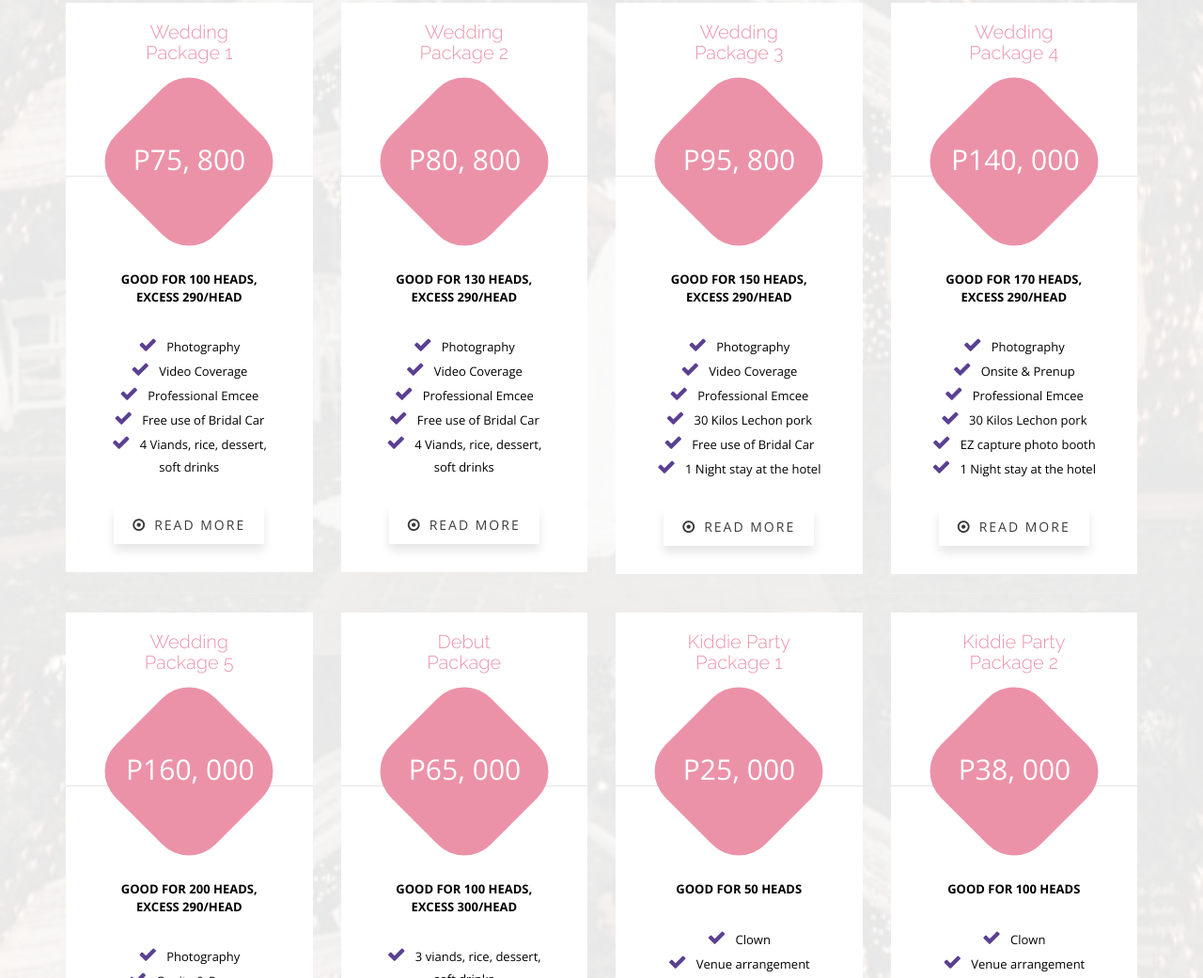
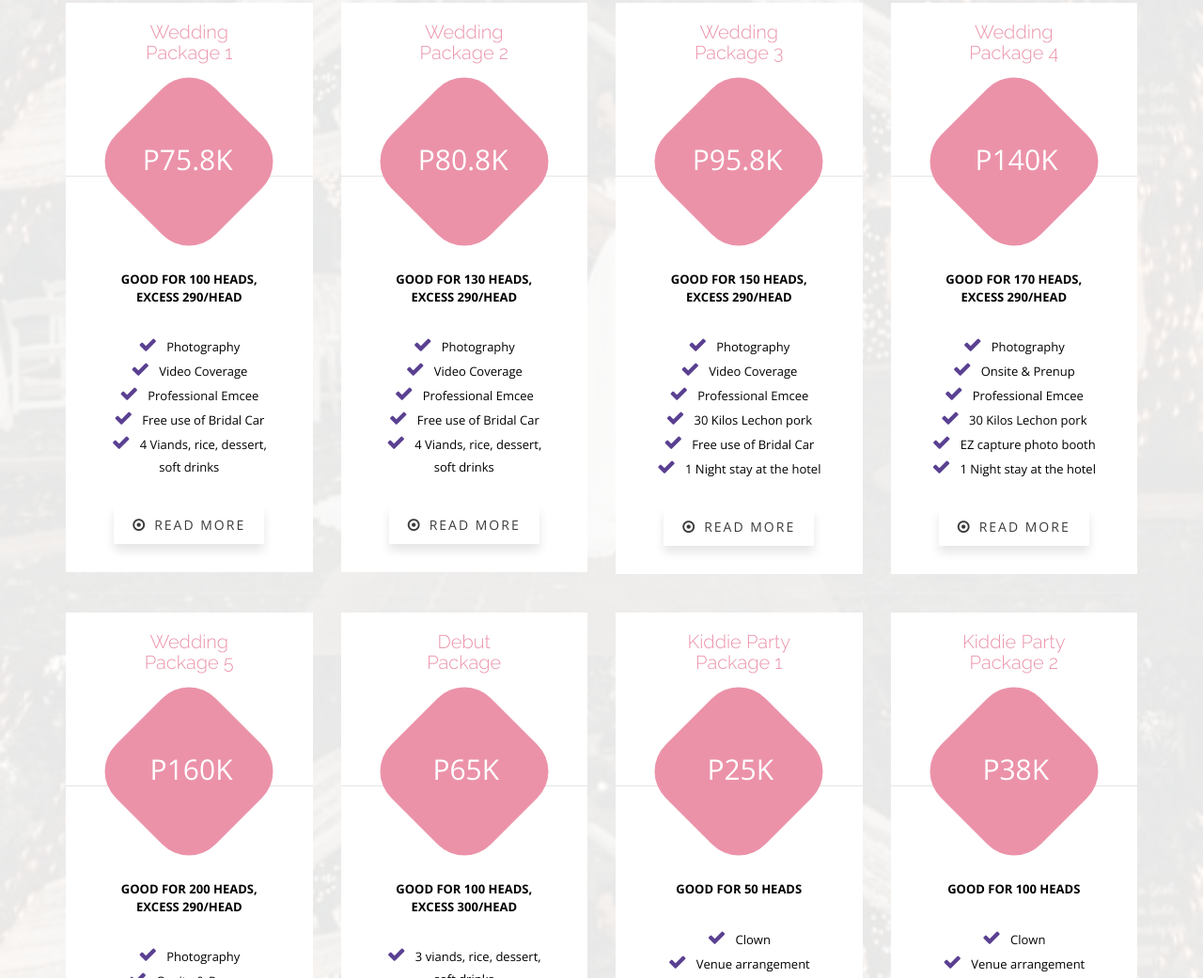
Before and after one commit to weprovidesolutions/lex-forum, a plain HTML site: page index.html in a window 1280 px wide. Shown: the part 2186-3227 px from the top of the page at 94% size. Drawn offline with nearby package versions, Linux system fonts and the light colour scheme.

Commit message:
updates from dave

```diff
--- a/css/style.css
+++ b/css/style.css
@@ -906,7 +906,7 @@ body.mobile-nav-active #mobile-nav-toggle {
   font-size: 30px;
   position: absolute;
   top: 30px;
-  left: -45px;
+  left: -35px;
 }
 .pricingTable .month{
   font-size: 12px;
--- a/index.html
+++ b/index.html
@@ -198,7 +198,7 @@
 							<h3 class="title">Wedding<br>Package 1</h3>
 							<div class="price-value">
 								<div class="value">
-									<span class="amount"> P75, 800</span>
+									<span class="amount"> P75.8K</span>
 								</div>
 							</div>
 						</div>
@@ -223,7 +223,7 @@
 							<h3 class="title">Wedding<br>Package 2</h3>
 							<div class="price-value">
 								<div class="value">
-									<span class="amount"> P80, 800</span>
+									<span class="amount"> P80.8K</span>
 								</div>
 							</div>
 						</div>
@@ -247,7 +247,7 @@
 							<h3 class="title">Wedding<br>Package 3</h3>
 							<div class="price-value">
 								<div class="value">
-									<span class="amount"> P95, 800</span>
+									<span class="amount"> P95.8K</span>
 								</div>
 							</div>
 						</div>
@@ -273,7 +273,7 @@
 							<h3 class="title">Wedding<br>Package 4</h3>
 							<div class="price-value">
 								<div class="value">
-									<span class="amount">P140, 000</span>
+									<span class="amount">  P140K</span>
 								</div>
 							</div>
 						</div>
@@ -302,7 +302,7 @@
             <h3 class="title">Wedding<br>Package 5</h3>
             <div class="price-value">
               <div class="value">
-                <span class="amount">P160, 000</span>
+                <span class="amount">  P160K</span>
               </div>
             </div>
           </div>
@@ -328,7 +328,7 @@
             <h3 class="title">Debut<br>Package</h3>
             <div class="price-value">
               <div class="value">
-                <span class="amount"> P65, 000</span>
+                <span class="amount">   P65K</span>
               </div>
             </div>
           </div>
@@ -350,7 +350,7 @@
             <h3 class="title">Kiddie Party<br>Package 1</h3>
             <div class="price-value">
               <div class="value">
-                <span class="amount"> P25, 000</span>
+                <span class="amount">   P25K</span>
               </div>
             </div>
           </div>
@@ -375,7 +375,7 @@
             <h3 class="title">Kiddie Party<br>Package 2</h3>
             <div class="price-value">
               <div class="value">
-                <span class="amount"> P38, 000</span>
+                <span class="amount">   P38K</span>
               </div>
             </div>
           </div>
```
